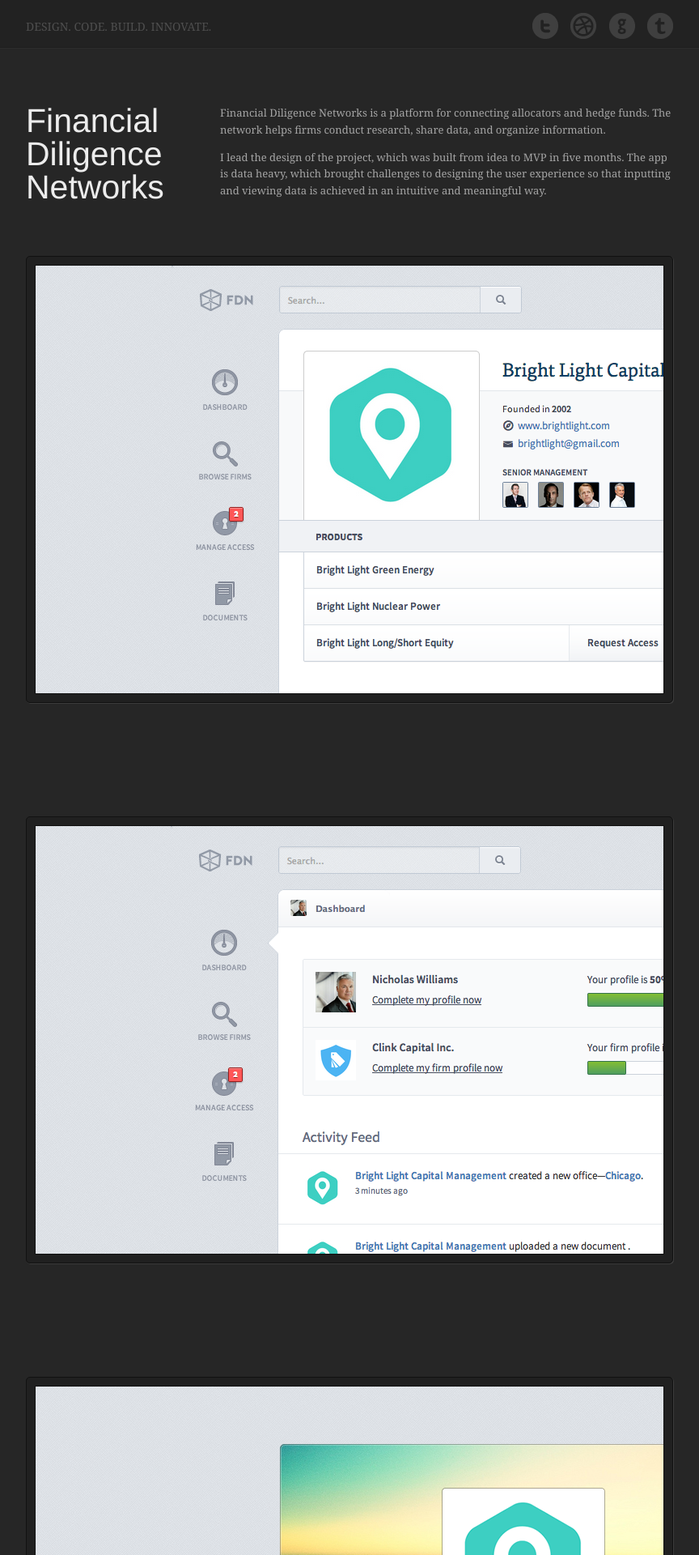
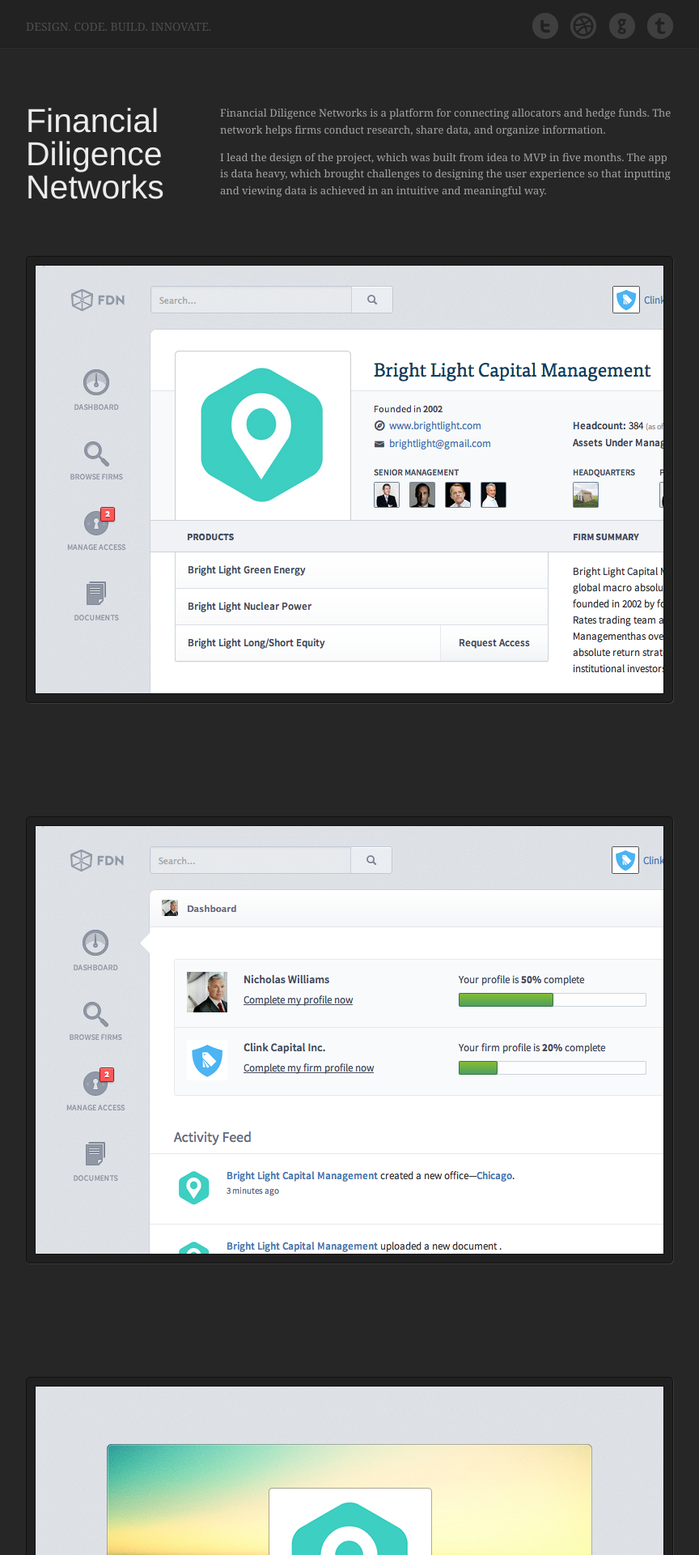
Before and after one commit to plapier/plapier.github.io, a Jekyll site: the page built from portfolio.html, in a window 1280 px wide. Shown: the top 1920 px of the page at 81% size, without its empty margins (208-1072 px from the left). Built offline with Jekyll 4.4.1, drawn with Linux system fonts in a browser that asks for light colours; nearby versions of some CDN libraries; Markdown is read by kramdown in place of the engine named in the settings.

Commit message:
Updated FDN portfolio image positioning

```diff
--- a/portfolio.html
+++ b/portfolio.html
@@ -14,21 +14,21 @@
     <div class="image-wrapper">
       <div class="image">
         <a href="portfolio/fdn-1.html">
-          <img src="/images/portfolio/fdn/profile.png" class="">
+          <img src="/images/portfolio/fdn/profile.png" class="fdn-1">
         </a>
       </div>
     </div>
     <div class="image-wrapper">
       <div class="image">
         <a href="portfolio/fdn-2.html">
-          <img src="/images/portfolio/fdn/dashboard.png">
+          <img src="/images/portfolio/fdn/dashboard.png" class="fdn-2">
         </a>
       </div>
     </div>
     <div class="image-wrapper">
       <div class="image">
         <a href="portfolio/fdn-3.html">
-          <img src="/images/portfolio/fdn/public-profile.png">
+          <img src="/images/portfolio/fdn/public-profile.png" class="fdn-3">
         </a>
       </div>
     </div>
--- a/stylesheets/application.css
+++ b/stylesheets/application.css
@@ -986,10 +986,17 @@
         height: 530px;
         overflow: hidden;
         width: 778px; }
+        div.main-content.portfolio figure div.image-wrapper div.image a img {
+          position: relative; }
+
+.fdn-1, .fdn-2 {
+  left: -20.5%; }
+
+.fdn-3 {
+  left: -27.6%; }
 
 img.iora-overlay {
   top: -40%;
-  position: relative;
   left: -30%; }
 
 @media only screen and (-moz-min-device-pixel-ratio: 2), only screen and (-o-min-device-pixel-ratio: 2 / 1), only screen and (-webkit-min-device-pixel-ratio: 2), only screen and (min-device-pixel-ratio: 2) {
```
Also changed, not shown: stylesheets/sass/_portfolio.scss (+13 -1 lines).
